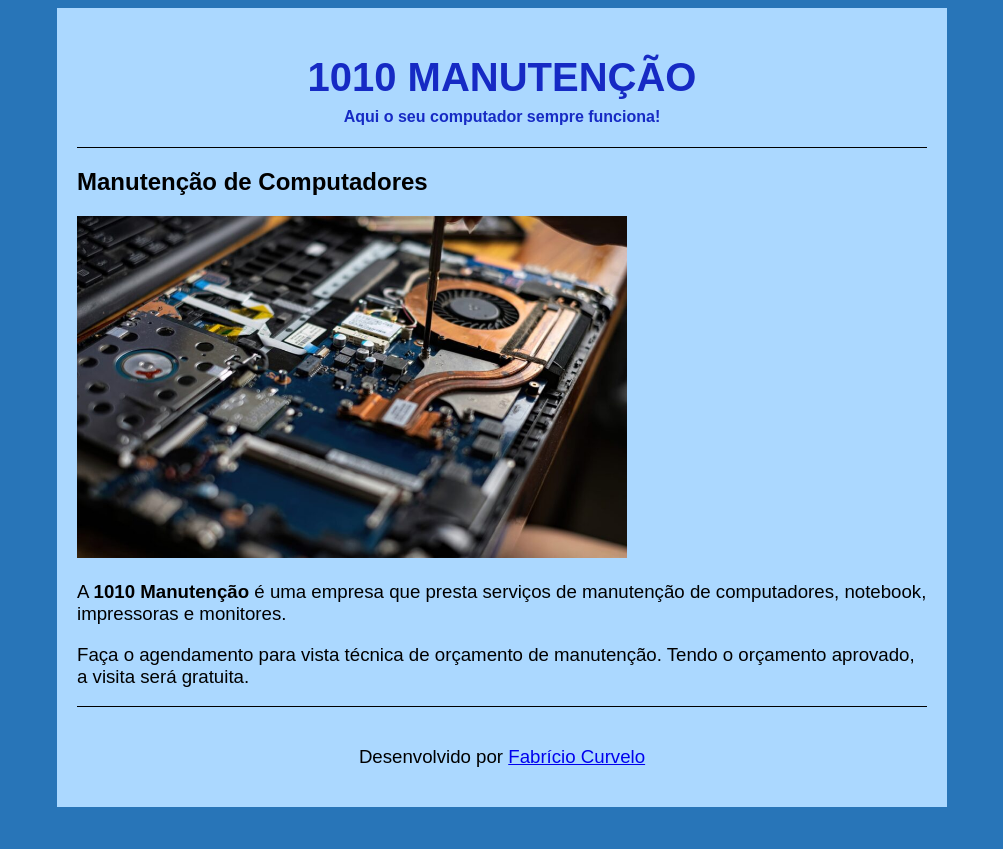
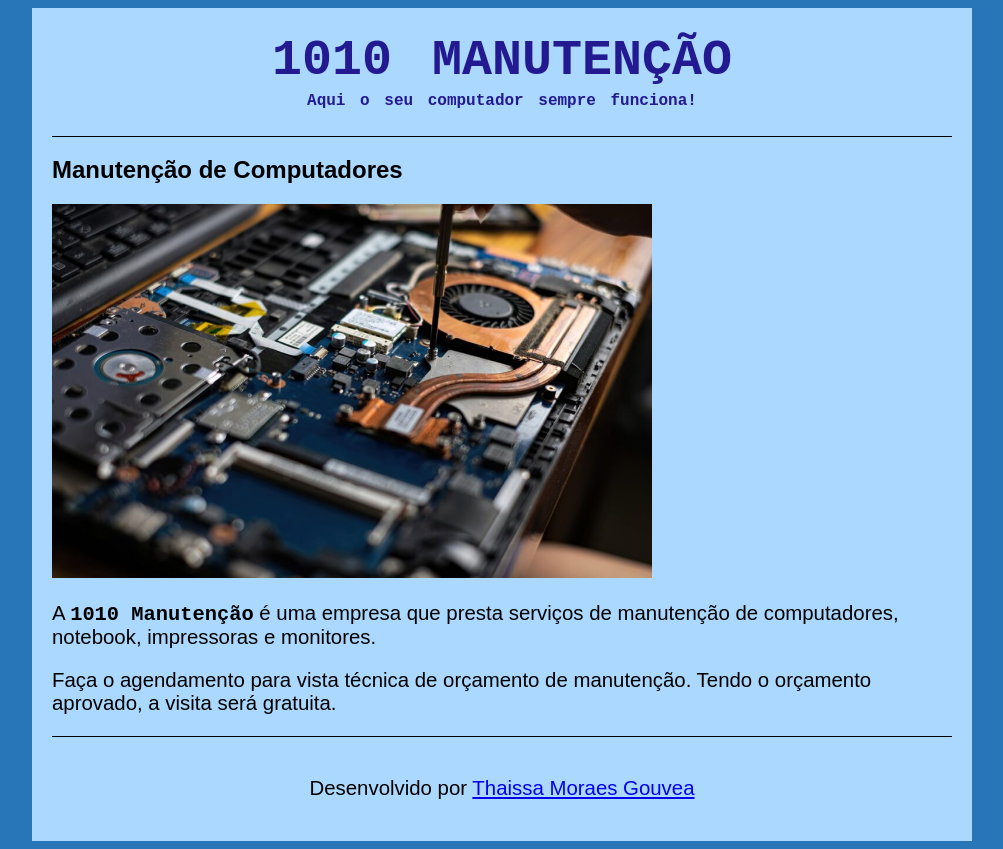
Before and after one commit to Thai-Moraes/1010manutencao, a plain HTML site: page index.html in a window 1280 px wide. Shown: the whole page, without its empty margins (138-1141 px from the left). Before the commit the page ends 815 px from the top, so only its background shows below. Drawn offline with Linux system fonts and the light colour scheme.

Commit message:
Muitas, inúmeras mudanças

```diff
--- a/estilo.css
+++ b/estilo.css
@@ -4,9 +4,10 @@ body {
 }
 
 div#interface {
-    width: 850px;
+    width: 900px;
     background-color: #abd8ff;
     padding: 20px;
+
     /* box-shadow: 0px 0px 10px rgba(0,0,0, 0.5); */
     margin: auto;
 }
@@ -14,20 +15,33 @@ div#interface {
 header {
     text-align: center;
     border-bottom: 1px solid black;
-    color: #162ac4;
+    color: #231991;
+    font-family: "Courier New";
+    padding-bottom: 10px;
+    margin-top: -30px;
 }
 
 h1 {
-    font-size: 40px;
+    font-size: 50px;
     margin-bottom: -13px;
+    word-spacing: 10px;
+}
+
+h3 {
+    font-size: 12pt;
+    word-spacing: 5px;
+}
+
+strong {
+   font-family: "Courier New";
 }
 
 img {
-    width: 550px;
+    width: 600px;
 }
 
 p {
-    font-size: 14pt;
+    font-size: 15.3pt;
 }
 
 footer {
--- a/index.html
+++ b/index.html
@@ -10,7 +10,7 @@
 
         <header id="cabecalho">
             <h1>1010 MANUTENÇÃO</h1>
-            <h4>Aqui o seu computador sempre funciona!</h4>
+            <h3>Aqui o seu computador sempre funciona!</h3>
         </header>
 
         <h2>Manutenção de Computadores</h2>
@@ -22,7 +22,7 @@
         <p>Faça o agendamento para vista técnica de orçamento de manutenção. Tendo o orçamento aprovado, a visita será gratuita.</p>
 
         <footer>
-            <p>Desenvolvido por <a target="_blank" href="https://github.com/fabcurvello" >Fabrício Curvelo</a></p>
+            <p>Desenvolvido por <a target="_blank" href="https://github.com/Thai-Moraes" >Thaissa Moraes Gouvea</a></p>
         </footer>
 
 
```
